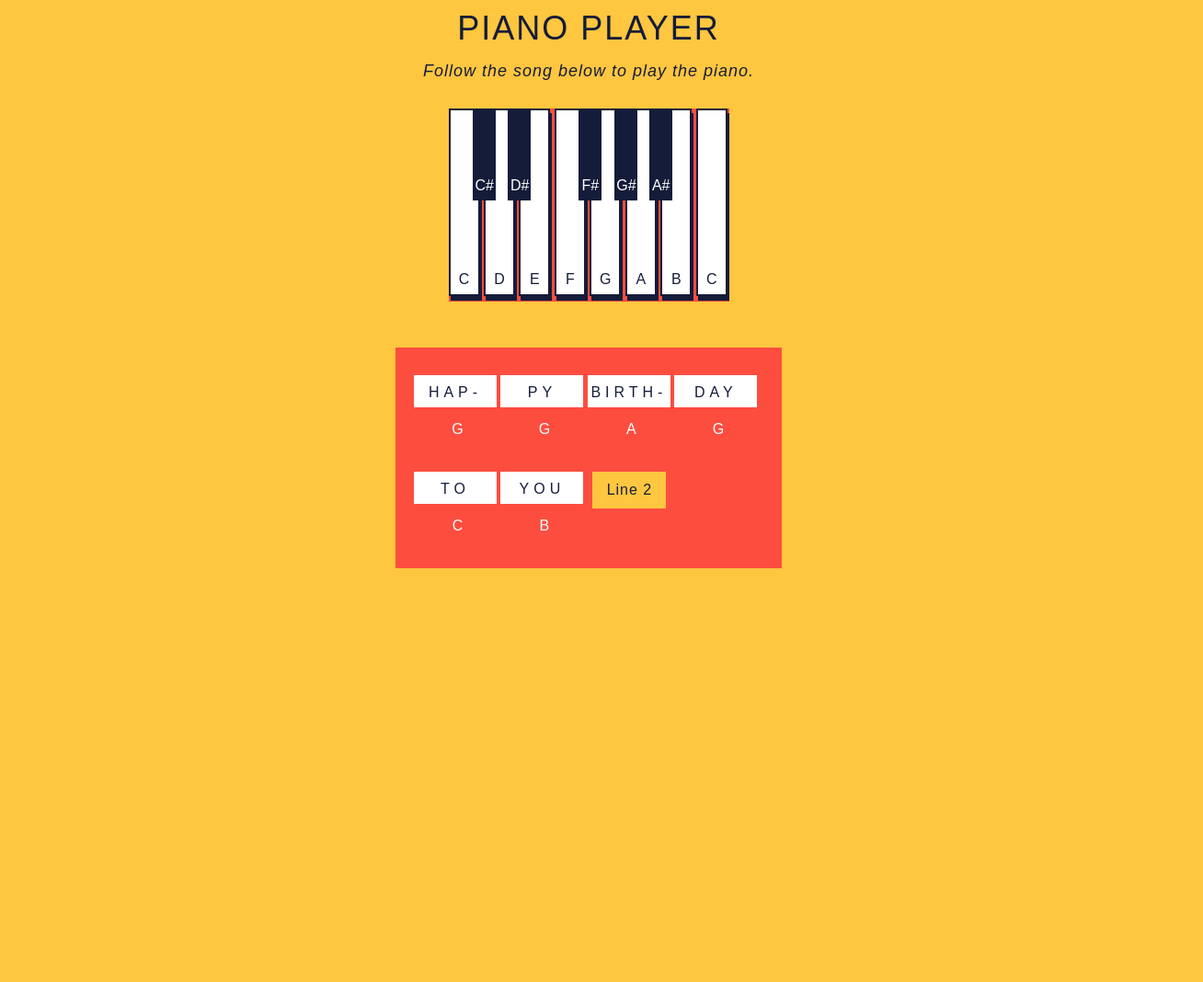
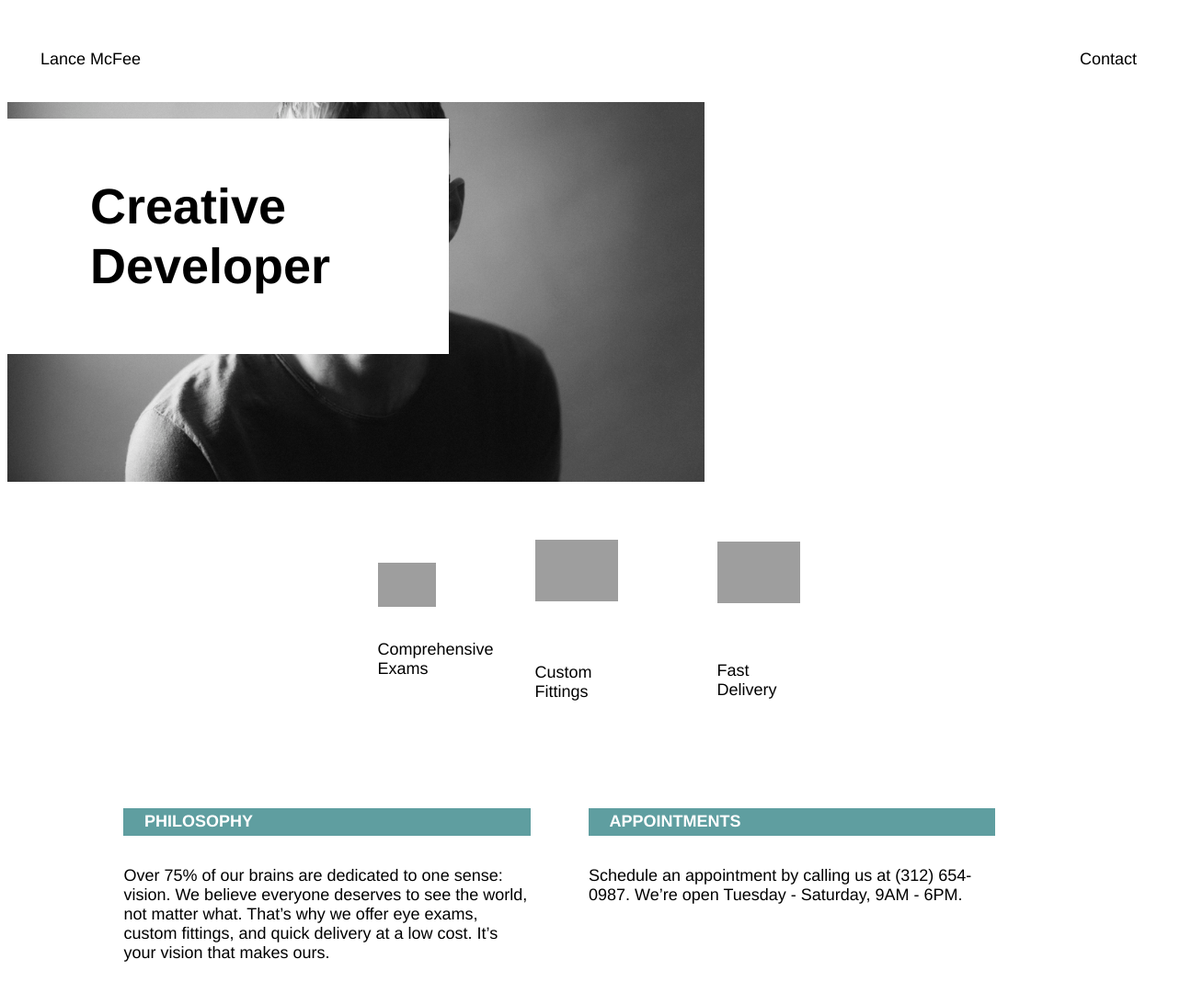
Before and after one commit to laedo1835/Portfolio, a plain HTML site: page index.html in a window 1280 px wide. Shown: the top 1068 px of the page at 92% size, 1308 px wide, since content can reach past the window. Before the commit the page ends 800 px from the top, so only its background shows below. Drawn offline with Linux system fonts and the light colour scheme; grey boxes are pictures that could not be loaded.

Commit message:
added css to site

```diff
--- a/index.html
+++ b/index.html
@@ -1,94 +1,75 @@
-<!DOCTYPE html>
-<html lang="en">
-<head>
-    <meta charset="UTF-8">
-    <link rel="stylesheet" href="style.css">
-    <meta name="viewport" content="width=device-width, initial-scale=1.0">
-    <title>Pianist</title>
-</head>
-<body>
-  <p class='title'>Piano Player</p>
-  <p id='demo'>Follow the song below to play  the piano.</p>
+<!--<!DOCTYPE html>-->
+<html>
+  <head>
+    <link href="./Resources/CSS/reset.css" type="text/css" rel="stylesheet">
+    <link href="./style.css" type="text/css" rel="stylesheet">
+    <title>Tortoiseshell Optics</title>
+  </head>
+  <body>
+  <!--banner/header-->
+    <header>
+      <div class='container'>
+        <div class='header-main'>
+          <div class='banner-top'>
+            <!--<img src='https://s3.amazonaws.com/codecademy-content/courses/freelance-1/unit-5/tortoiseshell-optics/resources/images/logo-white.png'/-->
+            <span>Lance McFee</span>
+            </div>
+            <nav class='full'>
+              <ul>
+                <li>Contact</li>
+              </ul>
+            </nav>
+          <nav class='mobile-nav'>
+            <li>Menu</li>
+          </nav>
 
-  <section class="piano">
-    <section id='c-key' class="key">
-      <section class='keynote'>C</section>
-    </section>
-    <section id='c-sharp-key' class="black-key">
-      <section class='black-keynote'>C#</section>
-    </section>
-    <section id='d-key' class="key">
-      <section class='keynote'>D</section>
-    </section>
-    <section id='d-sharp-key' class="black-key">
-      <section class='black-keynote'>D#</section>
-    </section>
-    <section id='e-key' class="key">
-      <section class='keynote'>E</section>
-    </section>
-    <section id='f-key' class="key">
-      <section class='keynote'>F</section>
-    </section>
-    <section id='f-sharp-key' class="black-key">
-      <section class='black-keynote'>F#</section>
-    </section>
-    <section id='g-key' class="key">
-      <section class='keynote'>G</section>
-    </section>
-    <section id='g-sharp-key' class="black-key">
-      <section class='black-keynote'>G#</section>
-    </section>
-    <section id='a-key' class="key">
-      <section class='keynote'>A</section>
-    </section>
-    <section id='a-sharp-key' class="black-key">
-      <section class='black-keynote'>A#</section>
-    </section>
-    <section id='b-key' class="key">
-      <section class='keynote'>B</section>
-    </section>
-    <section id='high-c-key' class="key">
-      <div class='keynote'>C</div>
-    </section>
-  </section>
+        </div>
+        <div class='container'>
+        <div class='motto'>
+          <div class='motto-text'>
+            <h1>Creative Developer</h1>
+          </div>
+          </div>
+        </div>
+      </div>
+    </header>
 
-  <section id='lyrics'>
-    <section id='column-one'>
-      <section id="word-one">HAP-</section>
-      <section id="letter-note-one">G</section>
-    </section>
-    <section id='column-two'>
-      <section id="word-two">PY</section>
-      <section id="letter-note-two">G</section>
-    </section>
-    <section id='column-three'>
-      <section id="word-three">BIRTH-</section>
-      <section id="letter-note-three">A</section>
-    </section>
-    <section id='column-four'>
-      <section id="word-four">DAY</section>
-      <section id="letter-note-four">G</section>
-    </section>
-    <section id='column-five'>
-      <section id="word-five">TO</section>
-      <section id="letter-note-five">C</section>
-    </section>
-    <section id='column-six'>
-      <section id="word-six">YOU</section>
-      <section id="letter-note-six">B</section>
-    </section>
-    <section id='column-optional' class='column-optional'>
-      <section id="word-optional">END</section>
-      <section id="letter-note-optional">A</section>
-    </section>
+    <!--main-->
+    <div class='icon-container'>
+      <div class='icons'>
+        <div class='paper'>
+        <img src='https://s3.amazonaws.com/codecademy-content/courses/freelance-1/unit-5/tortoiseshell-optics/resources/images/paper-icon.png'/>
+          <p>Comprehensive </br>Exams</p>
+        </div>
+        <div class='ruler'>
+        <img src='https://s3.amazonaws.com/codecademy-content/courses/freelance-1/unit-5/tortoiseshell-optics/resources/images/ruler-icon.png'/>
+          <p>Custom </br>Fittings</p>
+        </div>
+        <div class='truck'>
+        <img src='https://s3.amazonaws.com/codecademy-content/courses/freelance-1/unit-5/tortoiseshell-optics/resources/images/truck-icon.png'/>
+          <p>Fast </br>Delivery</p>
+        </div>
+      </div>
+     </div>
+      <div class='container'>
+        <div class='information'>
+          <div class='info'>
+            <h2>PHILOSOPHY</h2>
+            <p>Over 75% of our brains are dedicated to one sense: vision. We believe everyone deserves to see the world, not matter what. That’s why we offer eye exams, custom fittings, and quick delivery at a low cost. It’s your vision that makes ours.</p>
+          </div>
+          <div class='info'>
+            <h2>APPOINTMENTS</h2>
+            <p>Schedule an appointment by calling us at (312) 654-0987. We’re open Tuesday - Saturday, 9AM - 6PM.</p>
+          </div>
+        </div>
+      </div>
 
-    <button id="first-next-line">Line 2</button>
-    <button id="second-next-line">Line 3</button>
-    <button id="third-next-line">Line 4</button>
-    <button id="fourth-next-line">Reset</button>
-  </section>
-
-  <script defer src="main.js"></script>
-
-</body>
+    <!--footer-->
+    <footer>
+      <div class='container'>
+        <img src='https://s3.amazonaws.com/codecademy-content/courses/freelance-1/unit-5/tortoiseshell-optics/resources/images/logo-black.png'/>
+        <h2>Copyright Tortoiseshell Optics</h2>
+      </div>
+    </footer>
+  </body>
 </html>
--- a/style.css
+++ b/style.css
@@ -1,114 +1,189 @@
-body{
-    margin: 0;
-    padding: 0;
-    font-family: sans-serif;
-    background: #ffc63f;
+/*defaults*/
+html {
+  font-size: 18px;
+  font-family: Helvetica;
+
 }
-  .title{
-    font-size: 36px;
-    margin-top: 10px;
-    margin-bottom: 0px;
-    padding: 0;
-    color: #141c3a;
-    text-transform: uppercase;
-    letter-spacing: 2px;
-    text-align: center;
+
+.container {
+  display:flexbox;
 }
-  #demo{
-    text-align: center;
-    font-size: 18px;
-    margin-top: 15px;
-    color: #141c3a;
-    letter-spacing: 1px;
-    font-style: italic;
+
+/*header*/
+header {
+  background-image: url('./Self-2024-1.jpg');
+  background-size: 60%;
+  background-repeat: no-repeat;
+  height: 30rem;
 }
-  .piano{
-    width: 305px;
-    height: 210px;
-    display: block;
-    margin: 0 auto;
-    background-color: #fd4d3f;
-    margin-top: 30px;
+
+.header-main {
+  display: flex;
+  align-items: center;
+  justify-content: space-between;
+  font-size: 1rem;
+  padding: 1rem 2rem;
+  background: #fff;
+  margin-top: 1rem;
 }
-  .key{
-    width: 30px;
-    height: 200px;
-    display: inline-block;
-    border: solid #141c3a 2px;
-    box-shadow: 2px 5px;
-    background-color: white;
-    color: #141c3a;
+
+.banner-top img {
+  height: 1.5rem;
+  padding-right: 2rem;
 }
-  .black-key{
-    width: 25px;
-    height: 100px;
-    display: inline-block;
-    background-color: #141c3a;
-    color: white;
-    position: absolute;
-    margin-left: -12px;
-    padding: 0px;
+
+nav ul li {
+  display: inline;
+  padding-left: 2rem;
 }
-  .keynote{
-    width: 20px;
-    height: 20px;
-    text-align: center;
-    display: block;
-    margin: 0 auto;
-    margin-top: 175px;
-    color: #141c3a;
-  }
-  .black-keynote{
-    width: 20px;
-    height: 20px;
-    text-align: center;
-    display: block;
-    margin: 0 auto;
-    margin-top: 75px;
-  }
-  #lyrics{
-    width: 400px;
-    height: 240px;
-    display: block;
-    margin: 0 auto;
-    padding-left: 20px;
-    margin-top: 50px;
-    background-color: #fd4d3f;
-  }
-  #column-one, #column-two, #column-three, #column-four, #column-five, #column-six, #column-optional{
-    width: 90px;
-    display: inline-block;
-    text-align: center;
-    margin-top: 30px;
-  }
-  #column-optional{
+
+.mobile-nav {
   display: none;
 }
-  #word-one, #word-two, #word-three, #word-four, #word-five, #word-six, #word-optional{
+
+.motto {
+  display: flex;
+  justify-content: flex-start;
+  margin-top: 1rem;
+  margin-right: -2rem;
+ }
+
+.motto-text {
+  line-height: 1.2;
+  font-size: 1.5rem;
+  font-weight: bold;
   background-color: white;
-    width: 90px;
-    height: 25px;
-    padding-top: 10px;
-    letter-spacing: 5px;
-    color: #141c3a;
+  padding: 1.5rem 5rem;
+  max-width: 300px;
+  justify-content: center;
 }
-  #letter-note-one, #letter-note-two, #letter-note-three, #letter-note-four, #letter-note-five, #letter-note-six, #letter-note-optional{
+/*body*/
+.icon-container {
+  display: flex;
+  justify-content: center;
+}
+
+.icons {
+  display: flex;
+  margin: 3rem;
+  flex-direction: row;
+  align-items: center;
+  justify-content: space-between;
+  height: 8rem;
+
+}
+
+.paper img {
+  width: 3.5rem;
+  margin-right: 6rem;
+  margin-bottom: 1rem;
+}
+
+.ruler img {
+  width: 5rem;
+  margin-right: 6rem;
+  margin-bottom: 2.7rem;
+}
+
+.truck img {
+  width: 5rem;
+  margin-bottom:2.5rem;
+
+}
+
+.information {
+  display: flex;
+  justify-content: center;
+  padding-top: 3rem;
+  margin-bottom: 5rem;
+}
+
+.info {
+  display: flex;
+  width: 35%;
+  flex-direction: column;
+  padding-right: 5%;
+}
+
+.info h2 {
+  font-size: 1rem;
+  font-weight: bold;
+  font-family: Helvetica;
+  background-color: cadetblue;
   color: white;
-    width: 25px;
-    height: 25px;
-    margin-top: 15px;
-    margin-left: 35px;
+  padding-top: 0.25rem;
+  padding-bottom: 0.25rem;
+  padding-left: 1.25rem;
 }
-  #first-next-line, #second-next-line, #third-next-line, #fourth-next-line{
-    width: 80px;
-    height: 40px;
-    font-size: 16px;
-    position: absolute;
-    margin-top: 30px;
-    margin-left: 10px;
-    border: none;
-    background-color: #ffc63f;
-    color: #141c3a;
-    letter-spacing: 1px;
-    cursor: pointer;
+
+/*footer*/
+footer .container {
+  display: flex;
+  background-color: azure;
+  height: 10rem;
 }
+
+footer .container h2 {
+  align-items: center;
+  margin-top: 4rem;
+  margin-bottom: 4rem;
+  font-size: 1rem;
+}
+
+footer .container img {
+  height: 1.5rem;
+  margin: 4rem 1rem 4rem 4rem;
+}
+
+/*media queries*/
+@media only and screen (max-width:1024px ) {
+  .full {
+    display: none;
+  }
+
+  .mobile-nav {
+    display: block;
+    width: 100%;
+    margin: 0 auto 1rem;
+  }
+
+  .container {
+    width: 100%;
+  }
+
+  .header-main {
+  display: flex;
+  align-items: center;
+  justify-content: space-between;
+  font-size: 1rem;
+  padding: 1rem 2rem;
+  background: fff;
+}
+
+}
+
+@media only and screen (max-width:620px ) {
+  .full {
+    display: none;
+  }
+
+  .mobile-nav {
+    display: block;
+    width: 100%;
+    margin: 0 auto 1rem;
+  }
+
+  .container {
+    width: 100%;
+  }
+
+  .header-main {
+  display: flex;
+  align-items: center;
+  justify-content: space-between;
+  font-size: 1rem;
+  padding: 1rem 2rem;
+  background: cadetblue;
+  color: white;
+  }
+}
```
Also changed, not shown: Self-2024-1-2.jpg (added), Self-2024-1.jpg (added). Lines whose indentation alone changed are shown as unchanged.
